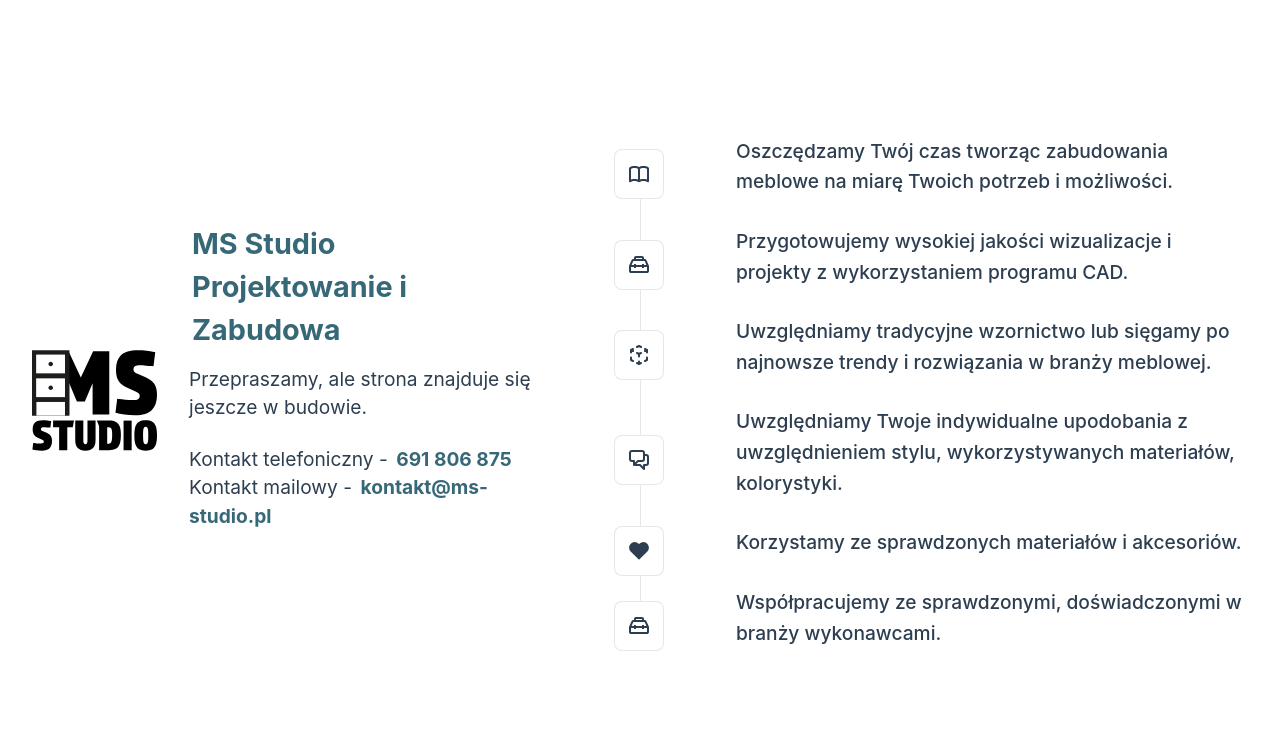
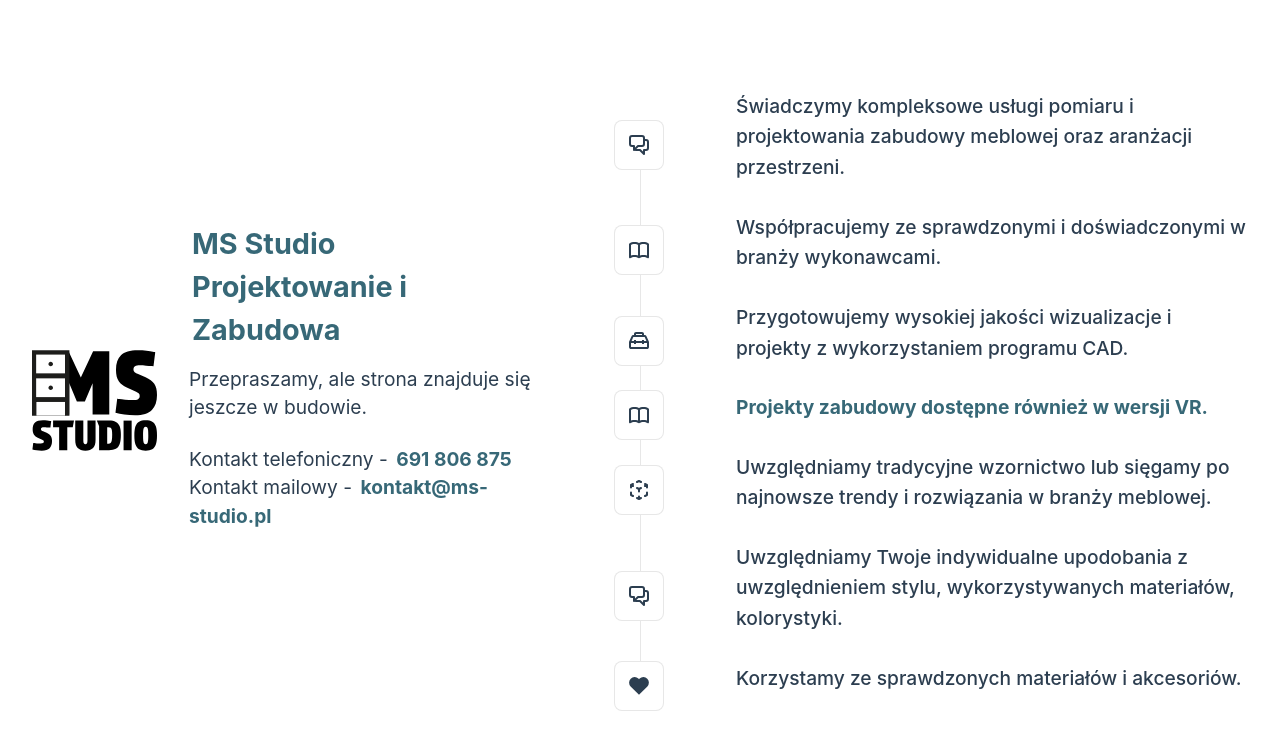
Before and after one commit to bartek-pierr/ms-studio, a Vue app: page / in a window 1280 px wide. Shown: the top 750 px of the page. Built offline with nearby package versions, Linux system fonts and the light colour scheme.

Commit message:
maupa-change-text-on-paragraphes

```diff
--- a/src/assets/main.css
+++ b/src/assets/main.css
@@ -13,6 +13,11 @@ a,
   color: #376877;
   transition: 0.4s;
   padding: 3px;
+}
+
+.paragraphBold {
+  font-weight: 700;
+  color: #376877;
 }
 
 @media (hover: hover) {
--- a/src/components/TheWelcome.vue
+++ b/src/components/TheWelcome.vue
@@ -10,12 +10,19 @@ const openReadmeInEditor = () => fetch('/__open-in-editor?file=README.md')
 </script>
 
 <template>
+<WelcomeItem>
+    <template #icon>
+      <CommunityIcon />
+    </template>
+    <template #heading>Świadczymy kompleksowe usługi pomiaru i projektowania zabudowy meblowej oraz aranżacji przestrzeni.</template>
+  </WelcomeItem>
+
   <WelcomeItem>
     <template #icon>
       <DocumentationIcon />
     </template>
-    <template #heading>Oszczędzamy Twój czas tworząc zabudowania meblowe
-na miarę Twoich potrzeb i możliwości.</template>
+    <template #heading>Współpracujemy ze sprawdzonymi i doświadczonymi w branży
+wykonawcami.</template>
   </WelcomeItem>
 
   <WelcomeItem>
@@ -24,6 +31,13 @@ na miarę Twoich potrzeb i możliwości.</template>
     </template>
     <template #heading>Przygotowujemy wysokiej jakości wizualizacje i projekty
 z wykorzystaniem programu CAD.</template>
+  </WelcomeItem>
+
+  <WelcomeItem>
+    <template #icon>
+      <DocumentationIcon />
+    </template>
+    <template #heading><span class="paragraphBold">Projekty zabudowy dostępne również w wersji VR.</span></template>
   </WelcomeItem>
 
   <WelcomeItem>
@@ -48,12 +62,4 @@ stylu, wykorzystywanych materiałów, kolorystyki.</template>
     </template>
     <template #heading>Korzystamy ze sprawdzonych materiałów i akcesoriów.</template>
   </WelcomeItem>
-
-  <WelcomeItem>
-    <template #icon>
-      <ToolingIcon />
-    </template>
-    <template #heading>Współpracujemy ze sprawdzonymi, doświadczonymi w branży
-wykonawcami.</template>
-  </WelcomeItem>
 </template>
```
